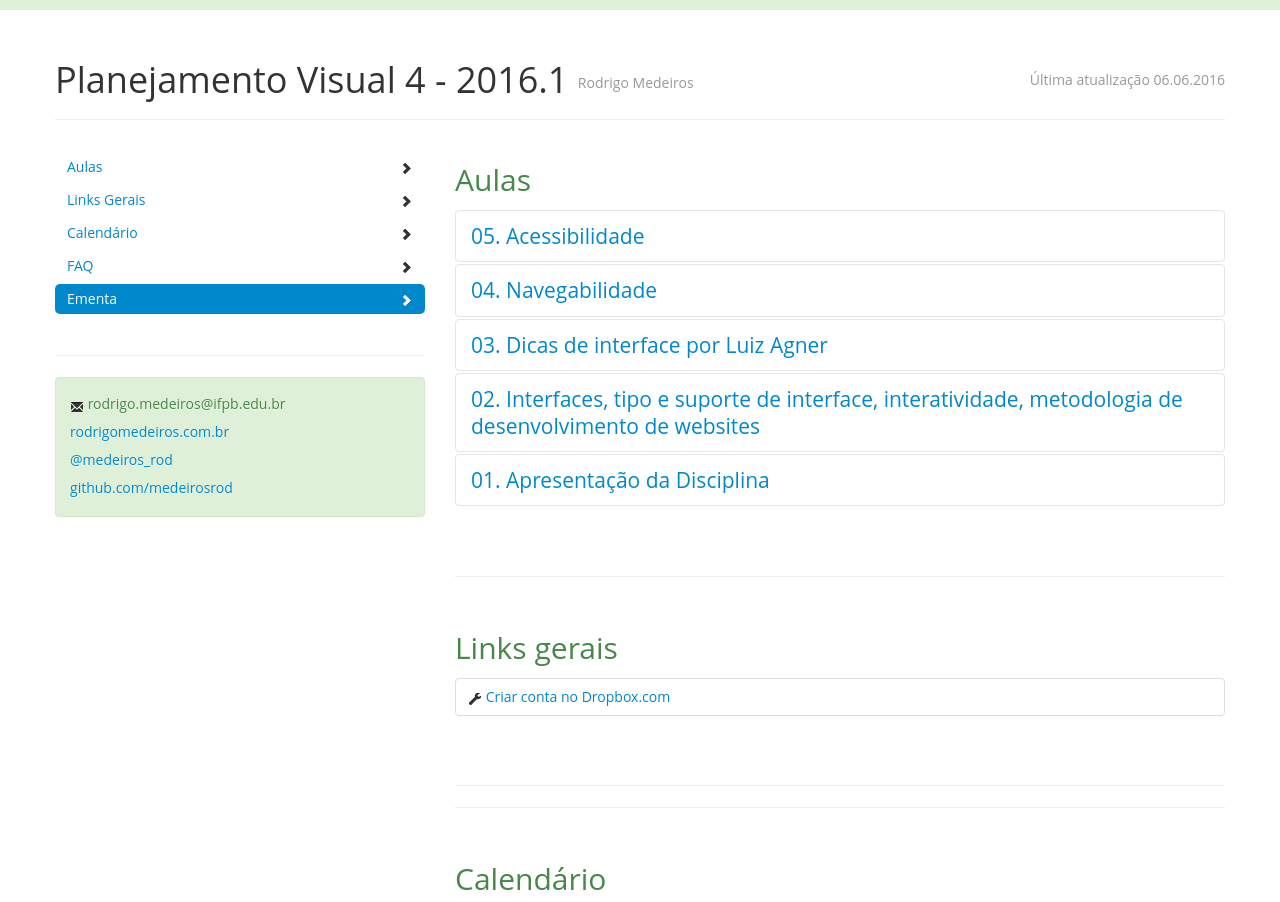
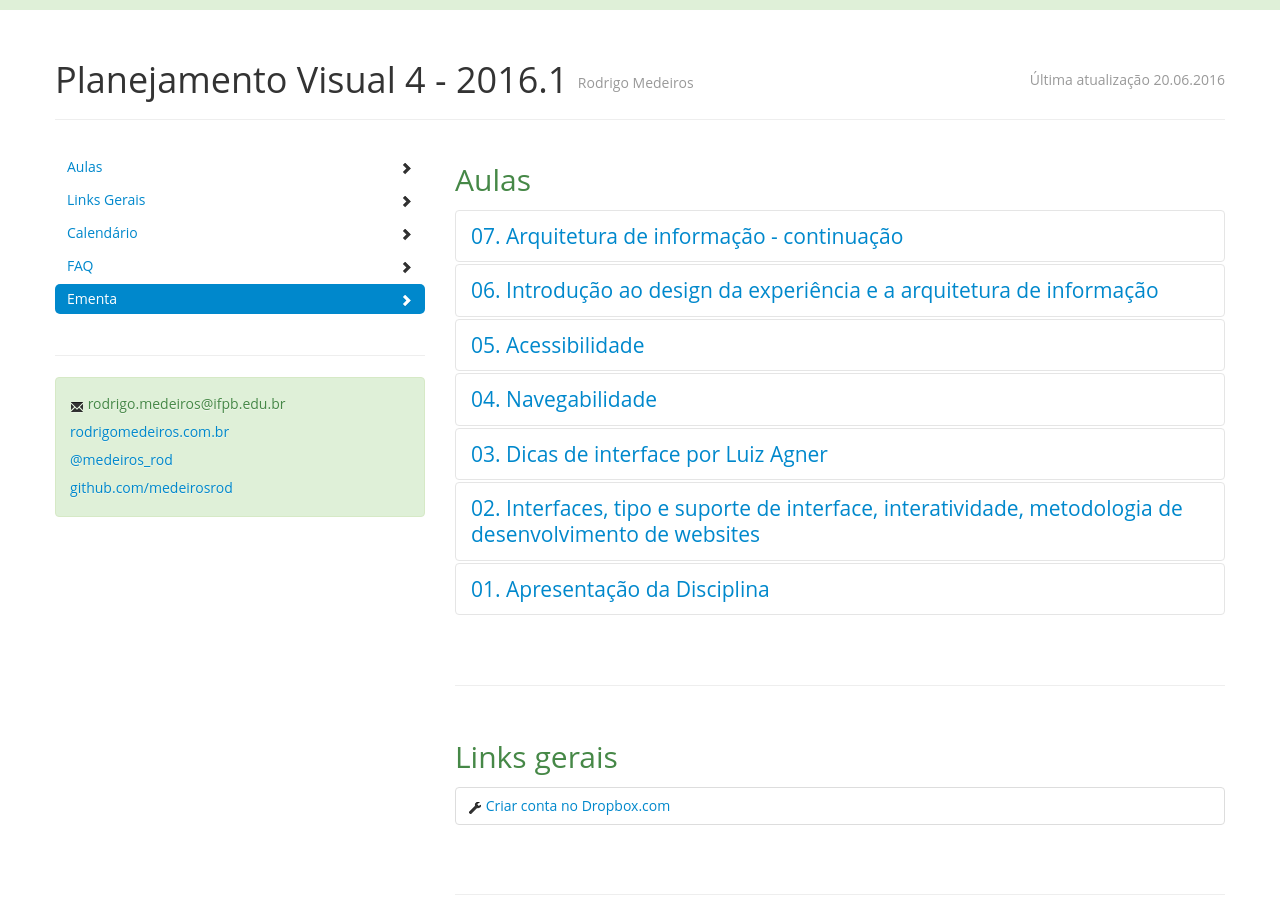
Before and after one commit to medeirosrod/pv4-2016.1, a plain HTML site: page index.html in a window 1280 px wide. Shown: the top 902 px of the page. Drawn offline with nearby package versions, Linux system fonts and the light colour scheme.

Commit message:
add 06 e 07

```diff
--- a/index.html
+++ b/index.html
@@ -24,7 +24,7 @@ Material desenvolvido e cedido por @rdmuniz para servir como base para os reposi
 
     <div class="container">
           <div class="page-header">
-            <h1> Planejamento Visual 4 -  2016.1 <small>Rodrigo Medeiros</small> <small class="pull-right">Última atualização 06.06.2016</small></h1>
+            <h1> Planejamento Visual 4 -  2016.1 <small>Rodrigo Medeiros</small> <small class="pull-right">Última atualização 20.06.2016</small></h1>
           </div>
 
       <div class="row" id="content">
@@ -132,12 +132,12 @@ Material desenvolvido e cedido por @rdmuniz para servir como base para os reposi
                     </div>
                   </div>
                 </div>
-
+-->
             	<div class="accordion-group">
                   <div class="accordion-heading">
                     <h3>
                       <a class="accordion-toggle" data-toggle="collapse" data-parent="#accordionAulas" data-target="#aula-07">
-                      07. Introdução ao design da experiência e a arquitetura de informação
+                      07. Arquitetura de informação - continuação
                       </a>
                     </h3>
                   </div>
@@ -146,12 +146,31 @@ Material desenvolvido e cedido por @rdmuniz para servir como base para os reposi
                     <div class="accordion-inner">
                           <p class="pull-right">
                             <a href="downloads/aula07.zip" class="btn btn-success btn-large"><i class="icon-download icon-white"></i> Baixar slides</a><br>
-                            <small>Versão de 24.02.2016</small>
+                            <small>Versão de 20.06.2016</small>
                           </p>
                     </div>
                   </div>
                 </div>
--->
+
+                <div class="accordion-group">
+                  <div class="accordion-heading">
+                    <h3>
+                      <a class="accordion-toggle" data-toggle="collapse" data-parent="#accordionAulas" data-target="#aula-06">
+                      06. Introdução ao design da experiência e a arquitetura de informação
+                      </a>
+                    </h3>
+                  </div>
+
+                  <div id="aula-06" class="accordion-body collapse">
+                    <div class="accordion-inner">
+                          <p class="pull-right">
+                            <a href="downloads/aula06.zip" class="btn btn-success btn-large"><i class="icon-download icon-white"></i> Baixar slides</a><br>
+                            <small>Versão de 20.06.2016</small>
+                          </p>
+                    </div>
+                  </div>
+                </div>
+
                 <div class="accordion-group">
                   <div class="accordion-heading">
                     <h3>
```
Also changed, not shown: 2 other files.
